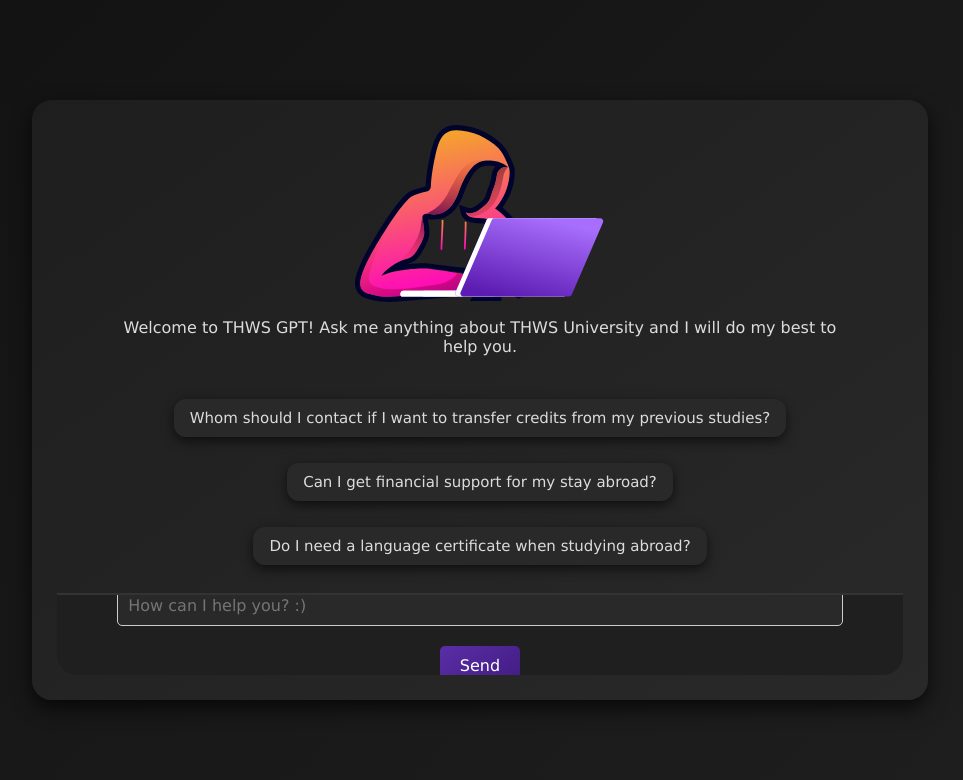
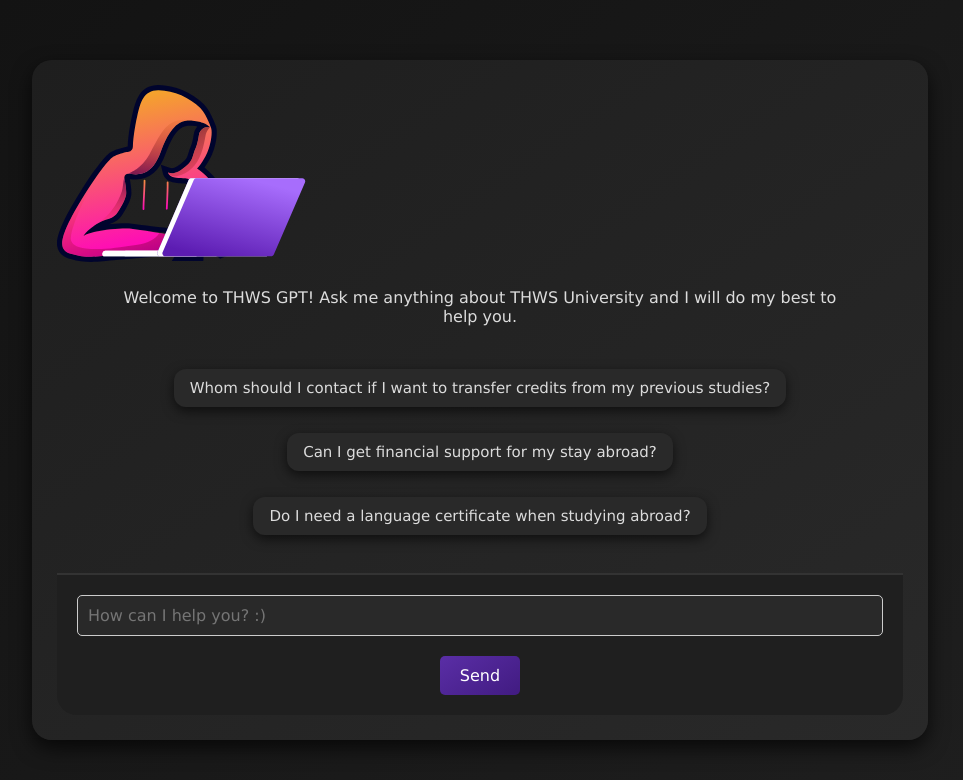
Before and after one commit to renaissanc/rag_test_alfa, a Next.js app: page / in a window 1280 px wide. Shown: the top 780 px of the page, without its empty margins (160-1123 px from the left). Built offline with nearby package versions, Linux system fonts and the light colour scheme.

Commit message:
Update global.css

```diff
--- a/app/global.css
+++ b/app/global.css
@@ -14,16 +14,16 @@
     background: linear-gradient(135deg, #121212, #1f1f1f);
     color: #f0f0f0;
 }
-
 main {
-    width: 70vw; /* More premium ratio */
-    height: 75vh;
+    width: 70vw; /* Premium ratio retained */
+    height: 85vh; /* Increase height for better visibility */
+    overflow-y: auto; /* Enable vertical scrolling */
+    overflow-x: hidden; /* Prevent horizontal scrolling */
     background: linear-gradient(145deg, #1e1e1e, #292929);
     border-radius: 20px;
     display: flex;
-    align-items: center;
-    flex-direction: column;
-    justify-content: space-between;
+    flex-direction: column; /* Arrange content vertically */
+    justify-content: space-between; /* Space out children */
     padding: 25px;
     text-align: center;
     box-shadow: 0 8px 20px rgba(0, 0, 0, 0.7);
@@ -33,13 +33,13 @@
     width: 100%;
     color: #dcdcdc;
 }
-
 section.populated {
-    height: 100%;
+    max-height: calc(75vh - 50px); /* Example calculation */
     display: flex;
     justify-content: flex-end;
     flex-direction: column;
-    overflow: auto;
+    overflow-y: auto; /* Add vertical scroll */
+    padding-bottom: 20px;
 }
 
 .starter-text {
@@ -61,9 +61,9 @@
 }
 
 input.question-box {
-    width: 90%;
-    padding: 15px;
-    font-size: 16px;
+    width: 100%;
+    padding: 20px;
+    font-size: 18px;
     color: #f0f0f0;
     background: #292929;
     border: 1px solid #444;
```
